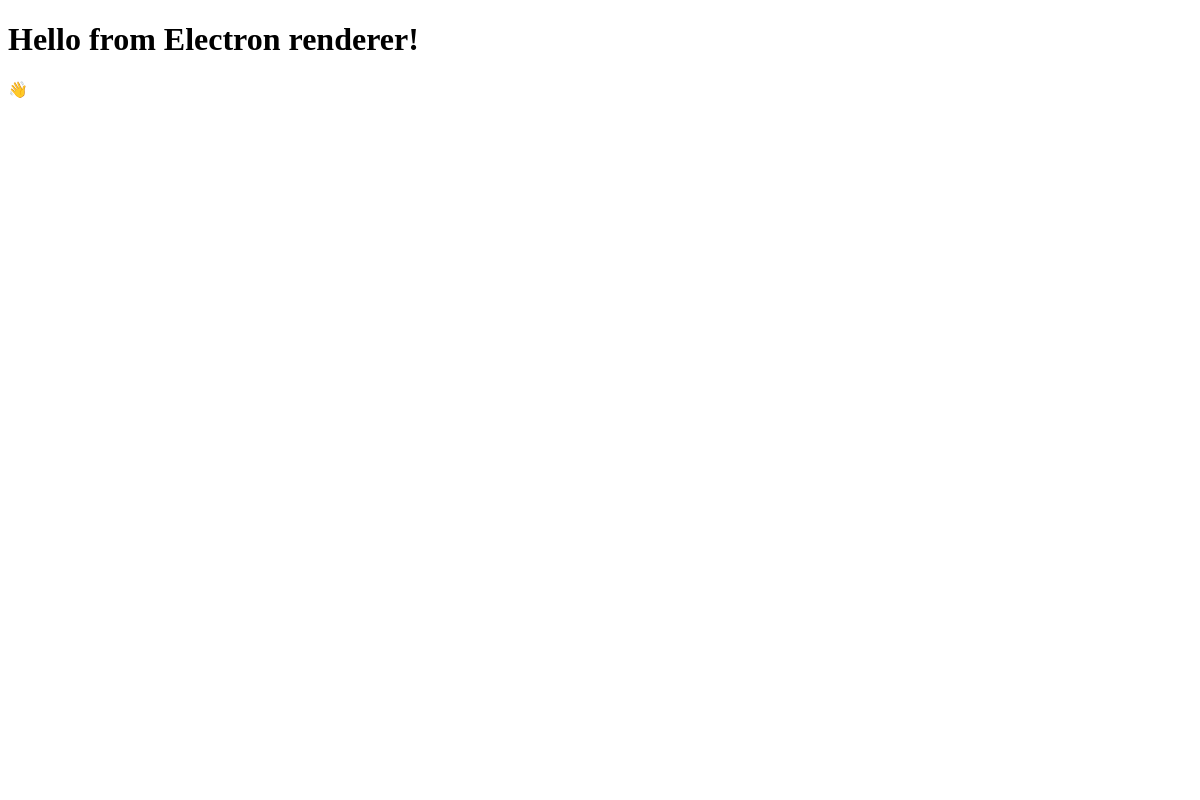
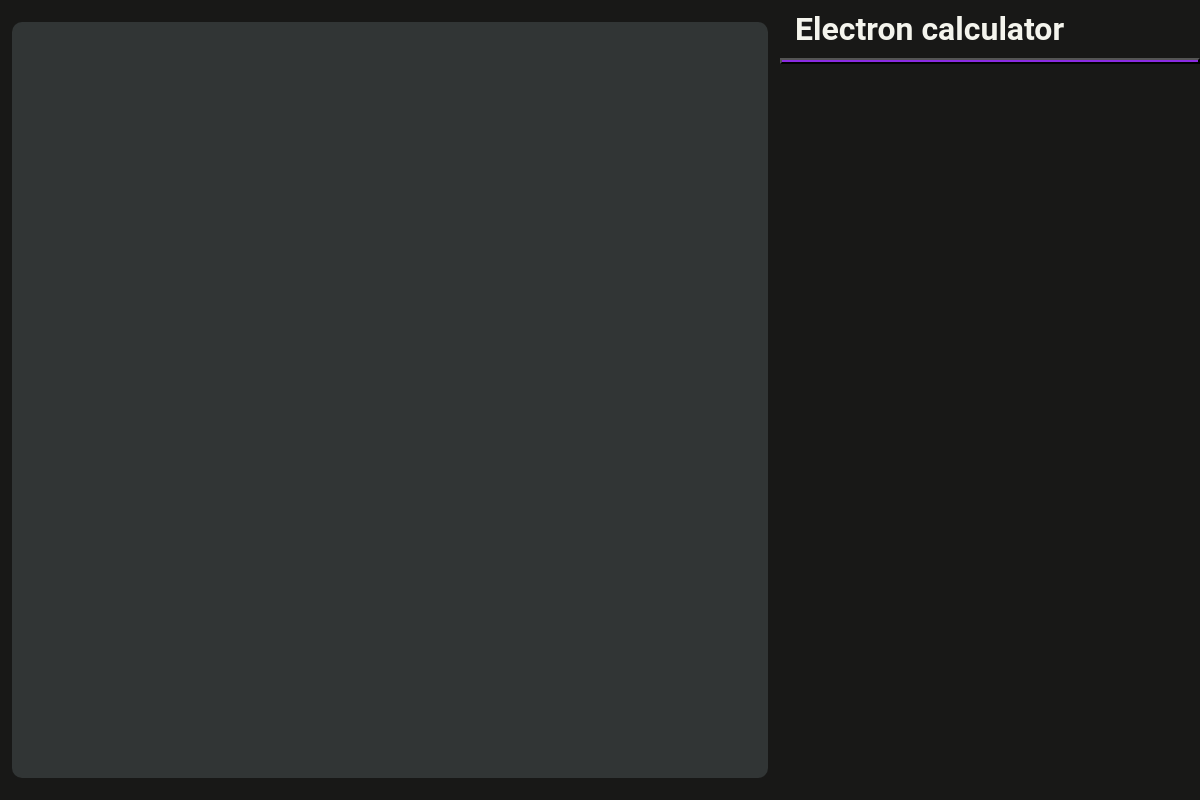
Before and after one commit to dangarcar/electron-calculator, an Electron app: page index.html in a window 1200 px wide. Drawn offline with Linux system fonts and the light colour scheme.

Commit message:
First markup

```diff
--- a/index.html
+++ b/index.html
@@ -1,20 +1,34 @@
 <!DOCTYPE html>
 <html>
-  <head>
+
+<head>
+    <link rel="stylesheet" href="https://fonts.googleapis.com/css?family=Roboto:400,400i,700,700i&display=swap">
+    <link rel="stylesheet" href="https://cdnjs.cloudflare.com/ajax/libs/font-awesome/4.7.0/css/font-awesome.min.css">
     <meta charset="UTF-8" />
-    <!-- https://developer.mozilla.org/en-US/docs/Web/HTTP/CSP -->
-    <meta
-      http-equiv="Content-Security-Policy"
-      content="default-src 'self'; script-src 'self'"
-    />
-    <meta
-      http-equiv="X-Content-Security-Policy"
-      content="default-src 'self'; script-src 'self'"
-    />
-    <title>Hello from Electron renderer!</title>
-  </head>
-  <body>
-    <h1>Hello from Electron renderer!</h1>
-    <p>👋</p>
-  </body>
+    <meta http-equiv="Content-Security-Policy" content="default-src 'self'; script-src 'self'" />
+    <meta http-equiv="X-Content-Security-Policy" content="default-src 'self'; script-src 'self'" />
+    <title>Electron calculator</title>
+    <link rel="stylesheet" href="style.css"/>
+</head>
+
+<body>
+    <div id="app">
+        <div id="calculator">
+
+        </div>
+    </div>
+
+    <div id="sidebar-container">
+        <h1>Electron calculator</h1>
+        <nav class="navbar">
+
+        </nav>
+
+        <button class="more">
+            <i class="fas fa-yin-yang"></i>
+        </button>
+    </div>
+</body>
+<script src="./renderer.js"></script>
+
 </html>
--- /dev/null
+++ b/style.css
@@ -0,0 +1,67 @@
+:root {
+    --main-color: #313535;
+    --foreground-color: #F4F4ED;
+    --background-color: #181817;
+}
+
+body {
+    margin: 0%;
+    padding: 0%;
+    font-family: 'Roboto', sans-serif;
+    overflow-y : hidden;
+
+    display: flex;
+    flex-direction: column;
+    flex-wrap: wrap;
+    height: 100vh;
+
+    background-color: var(--background-color);
+    color: var(--foreground-color);
+}
+
+#sidebar-container {
+    margin:0;
+
+    flex: 0 0 auto;
+    width: 35%;
+    min-height: 100%;
+
+    display: flex;
+    flex-direction: column;
+    justify-content: right;
+}
+
+#sidebar-container > h1 {
+    margin: 10px 15px;
+}
+
+.navbar {
+    background-color: aqua;
+
+    height: auto;
+    flex-grow: 2 1 auto;
+}
+
+.more {
+    background-color: blueviolet;
+}
+
+
+#app {
+    flex: 2 1 auto;
+
+    min-height: 100%;
+    width: 65%;
+
+    display: flex;
+    justify-content: center;
+    align-items: center;
+}
+
+#calculator {
+    border-radius: 10px;
+    background-color: var(--main-color);
+
+    height: 756px;
+    width: 756px;
+}
```
Also changed, not shown: main.js (+10 -10 lines), package.json (+5 -5 lines), renderer.js (added), 1 other file.
